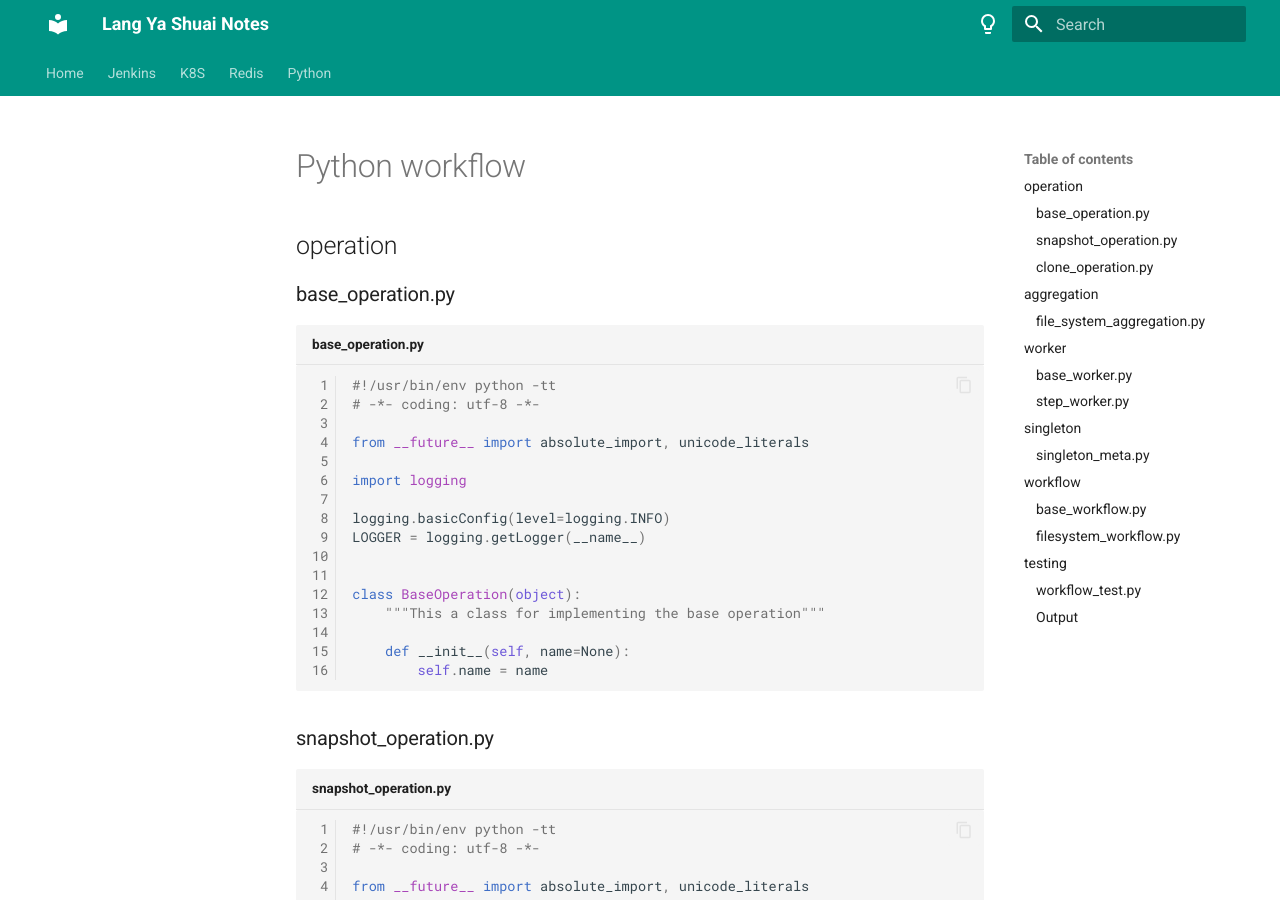
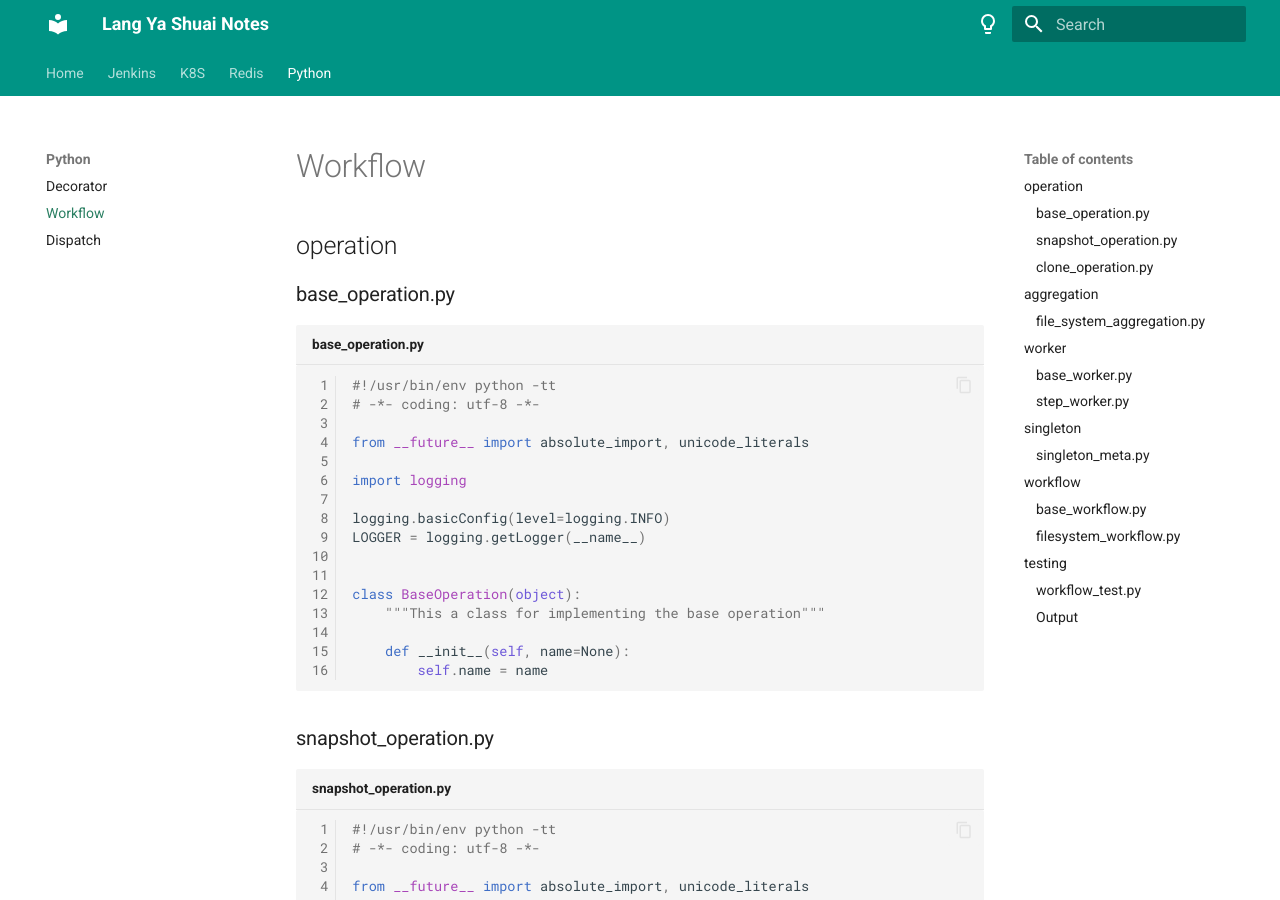
Before and after one commit to zhouushe/notes, an MkDocs documentation site: the page built from docs/python_workflow.md, in a window 1280 px wide and 900 px high. Built offline with MkDocs 1.6.1 and Material for MkDocs 9.7.7, drawn with Linux system fonts in a browser that asks for light colours; some of the changed lines change nothing that is shown.

Commit message:
Update mkdocs.yml

```diff
--- a/mkdocs.yml
+++ b/mkdocs.yml
@@ -53,8 +53,8 @@
       - Hybrid Storage: hybrid_storage.md
   - Python:
       - Decorator: python_decorator.md
-      - Workflow: workflow.md
-      - Dispatch: dispatch.md
+      - Workflow: python_workflow.md
+      - Dispatch: python_dispatch.md
 
 markdown_extensions:
   - toc:
```
